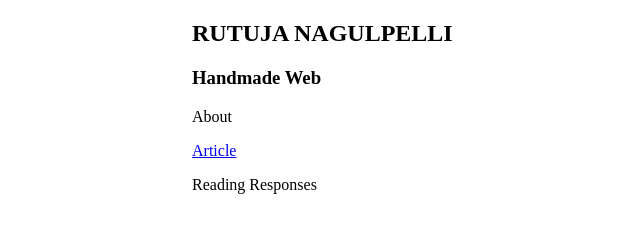
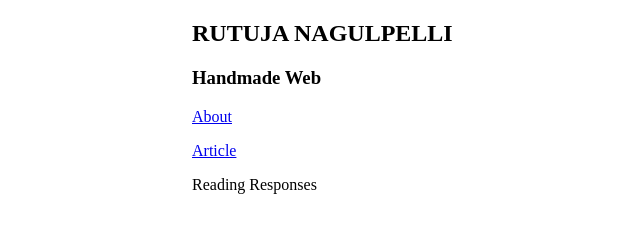
Before and after one commit to rutujanagulpelli/class-site, a plain HTML site: page index.html in a window 1280 px wide. Shown: the full height of the page, 198-838 px from the left. Drawn offline with Linux system fonts and the light colour scheme.

Commit message:
Update index.html

```diff
--- a/index.html
+++ b/index.html
@@ -17,7 +17,7 @@
     <h2>RUTUJA NAGULPELLI</h2>
     <h3>Handmade Web</h3>
 
-    <p>About</p>
+   <p><a href="index3.html">About</a></p>
     <p><a href="index2.html">Article</a></p>
     <p>Reading Responses</p>
 
```
